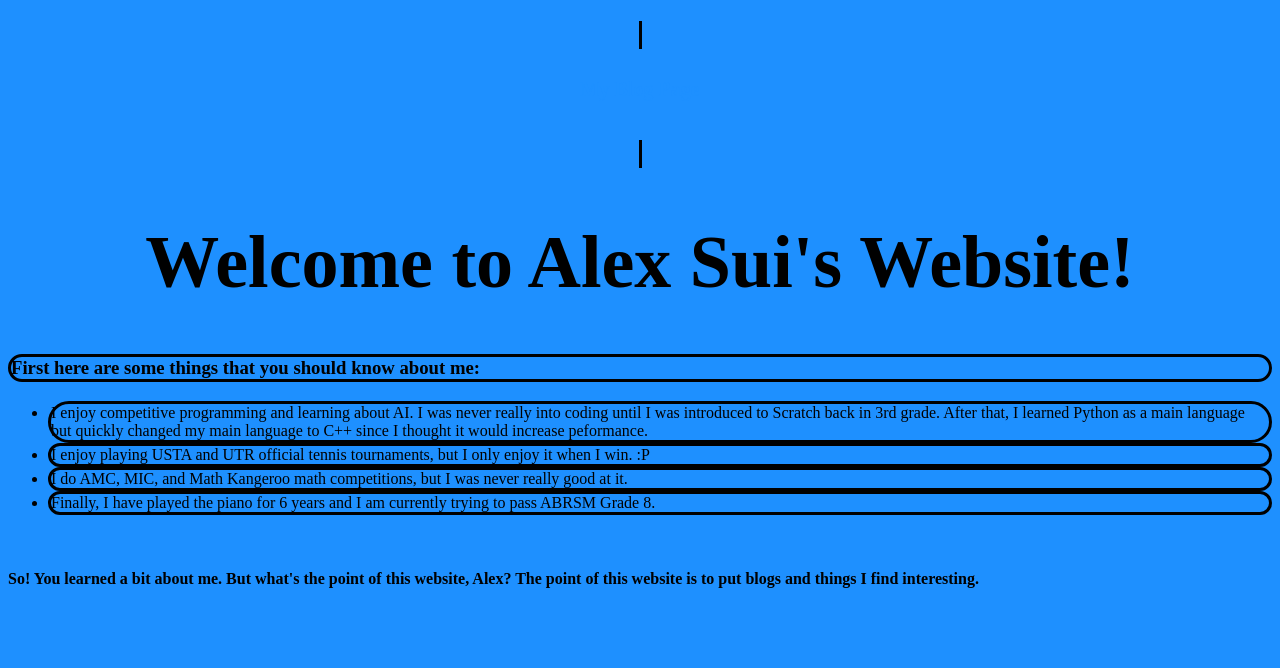
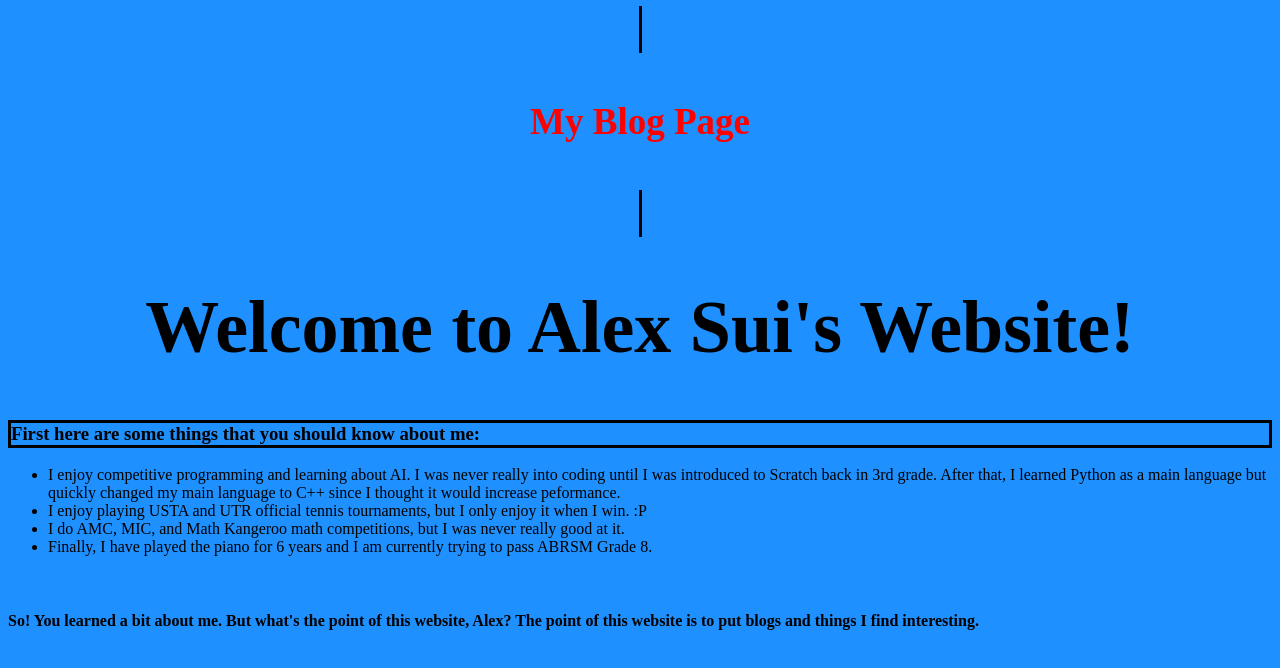
Before and after one commit to Alexguy234/alexsui, a plain HTML site: page docs/index.html in a window 1280 px wide. Drawn offline with Linux system fonts and the light colour scheme.

Commit message:
Update style.css

```diff
--- a/docs/style.css
+++ b/docs/style.css
@@ -4,27 +4,23 @@ font-size: 37px;
 }
 h3{
     border-style: solid;
-    border-radius: 75px;
 }
 a{
-color: #1e90ff;
-font-size: 20px;
-text-decoration-color: navy;
+color: red;
 text-decoration: none;
+background-color: dodgerblue;
 border-style: solid;
 border-color: black;
 }
 a:hover{
-color: aliceblue;
-font-size: 24px;
-text-decoration-color: navy;
+background-color:aliceblue;
 text-decoration: none;
+color: red;
 border-style: solid;
 border-color: black;
 }
 li{
-    border-style: solid;
-    border-radius: 75px;
+
 }
 body{
 background-color: dodgerblue;
```
